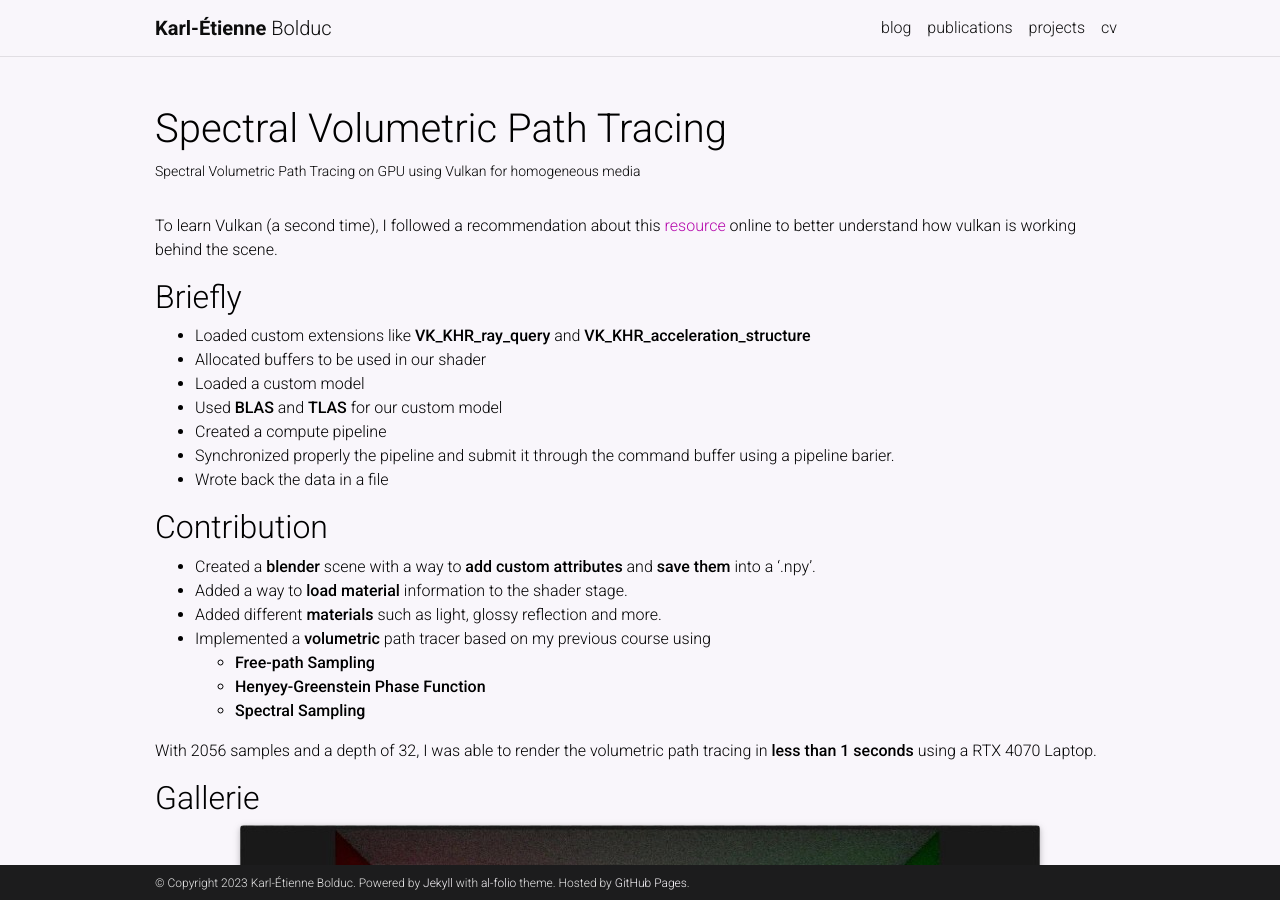
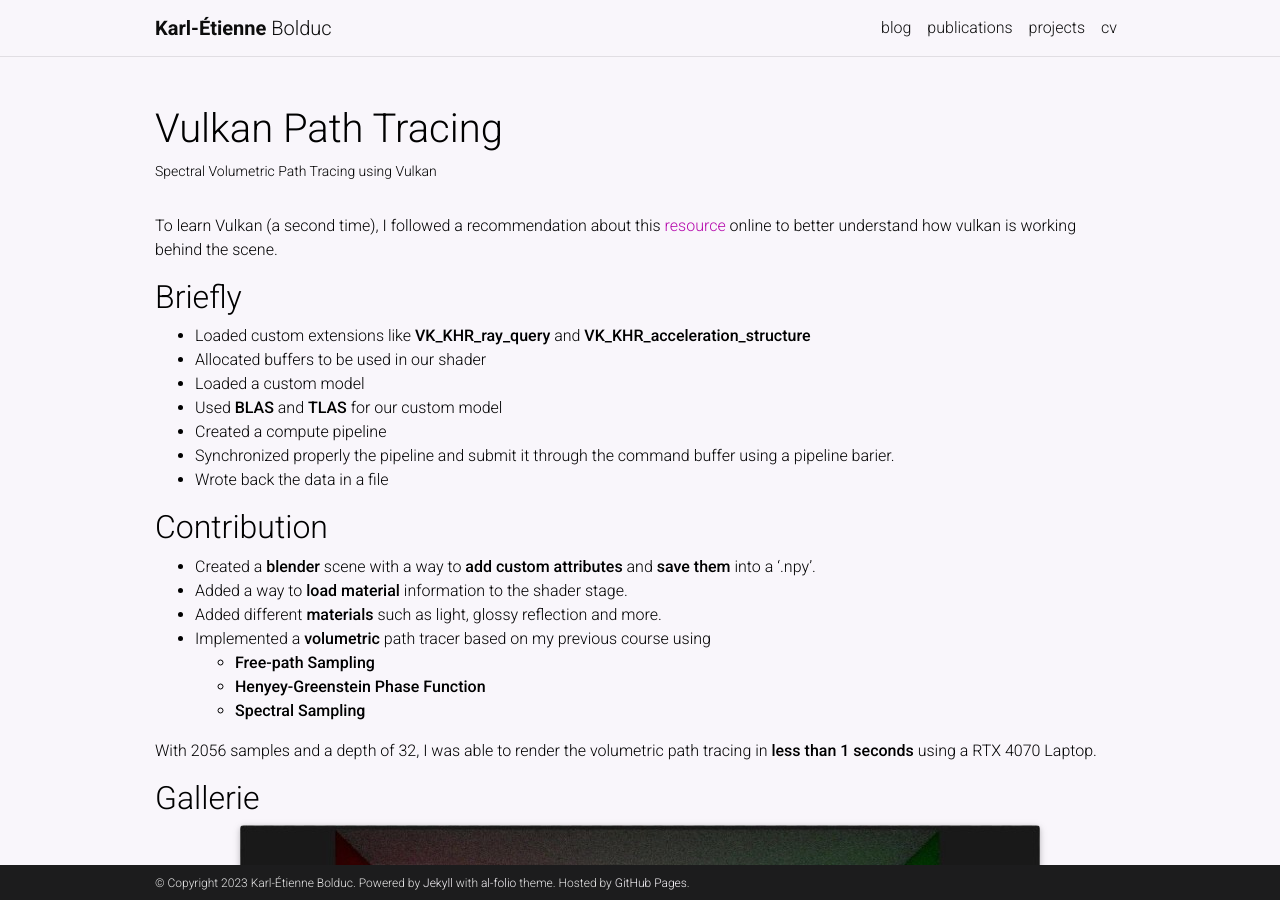
Before and after one commit to bolducke/bolducke.github.io, a Jekyll site: the page built from _projects/vukan_volumetric_path_tracer.md, in a window 1280 px wide and 900 px high. Built offline with Jekyll 4.4.1, drawn with Linux system fonts in a browser that asks for light colours; full-size pictures stand in for the smaller copies a plugin makes; comment, search, counter and statistics services are not loaded; a style sheet for code colours, icons or effects is not loaded.

Commit message:
Fix Formatting and Ordering

```diff
--- a/_projects/vukan_volumetric_path_tracer.md
+++ b/_projects/vukan_volumetric_path_tracer.md
@@ -1,7 +1,7 @@
 ---
 layout: page
-title: Spectral Volumetric Path Tracing
-description: Spectral Volumetric Path Tracing on GPU using Vulkan for homogeneous media
+title: Vulkan Path Tracing
+description: Spectral Volumetric Path Tracing using Vulkan
 img: assets/img/projects/vukan_volumetric_path_tracer/thumbnail.png
 importance: 1
 category: hobby
```
Also changed, not shown: _projects/idcards_generators.md (+1 -1 lines), _projects/ift6113_geometry_processing.md (+1 -1 lines), _projects/mti882_path_tracer.md (+1 -1 lines), _projects/oobc.md (+1 -1 lines), _projects/physim2d.md (+1 -1 lines).
